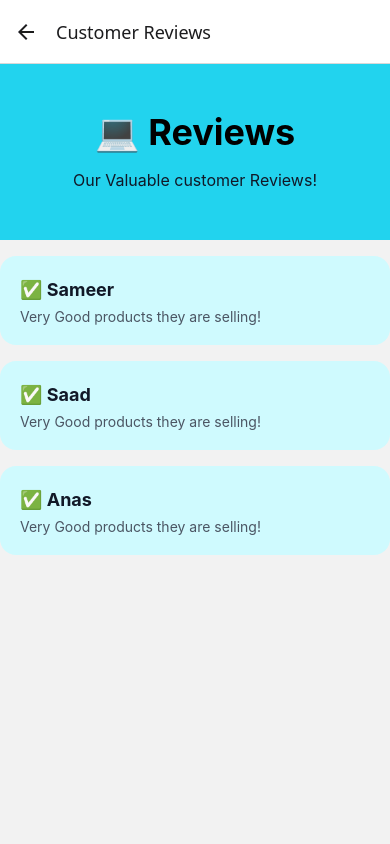
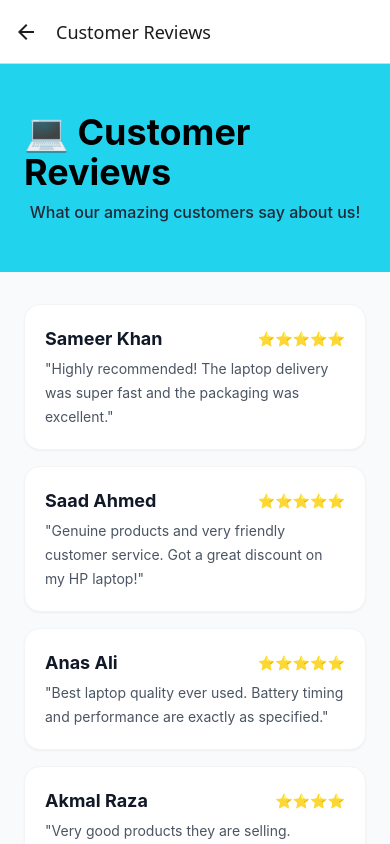
Before and after one commit to Okasha00/LaptopStore, a React Native app: screen /Review in a window 390 px wide. Built offline with nearby package versions, Linux system fonts and the light colour scheme.

Commit message:
Make changes in Review screen and added one more product

```diff
--- a/screens/ProductsScreen.js
+++ b/screens/ProductsScreen.js
@@ -5,6 +5,7 @@ import HPImg from '../assets/products/HP.png';
 import LenovoImg from '../assets/products/Lenovo.png';
 import AsusImg from '../assets/products/Asus.png';
 import MacBookImg from '../assets/products/MacBook.png';
+import HPSImg from '../assets/products/HPS.png';
 import ReviewScreen from './ReviewScreen';
 
 const laptops = [
@@ -13,6 +14,7 @@ const laptops = [
   { id: '3', name: 'Lenovo ThinkPad E14', price: 799, image: LenovoImg },
   { id: '4', name: 'ASUS VivoBook 15', price: 599, image: AsusImg },
   { id: '5', name: 'MacBook Air M2', price: 1099, image: MacBookImg },
+  { id: '6', name: 'HP EliteBook 840', price: 798,image: HPSImg },
 ];
 
 export default function ProductsScreen({ navigation }) {
--- a/screens/ReviewScreen.js
+++ b/screens/ReviewScreen.js
@@ -1,56 +1,103 @@
 import { StatusBar } from 'expo-status-bar';
 import { Text, View, ScrollView, Pressable } from 'react-native';
 
+export default function ReviewScreen({ navigation }) {
+  return (
+    <ScrollView className="flex-1 bg-gray-50">
 
-export default function ReviewScreen(navigation) {
-
-    return(
-        <ScrollView>
-            {/* Header */}
       <View className="items-center justify-center bg-cyan-400 px-6 py-12">
         <Text className="text-4xl font-bold text-black">
-          💻 Reviews
+          💻 Customer Reviews
         </Text>
 
-        <Text className="mt-4 text-center text-base text-gray-900">
-          Our Valuable customer Reviews!
+        <Text className="mt-2 text-center text-base font-medium text-gray-800">
+          What our amazing customers say about us!
         </Text>
       </View>
 
-      {/* Products List */}
+      <View className="px-6 py-4">
 
+        <View className="mt-4 rounded-2xl border border-gray-100 bg-white p-5 shadow-sm">
+          <View className="mb-1 flex-row items-center justify-between">
+            <Text className="text-lg font-bold text-gray-900">
+              Sameer Khan
+            </Text>
+            <Text className="text-sm">⭐⭐⭐⭐⭐</Text>
+          </View>
 
-        <View className="mt-4 rounded-2xl bg-cyan-100 p-5">
-          <Text className="text-lg font-bold text-gray-900">
-            ✅ Sameer
-          </Text>
-          <Text className="mt-1 text-gray-600">
-            Very Good products they are selling!
+          <Text className="leading-6 text-gray-600">
+            "Highly recommended! The laptop delivery was super fast and the packaging was excellent."
           </Text>
         </View>
 
+        <View className="mt-4 rounded-2xl border border-gray-100 bg-white p-5 shadow-sm">
+          <View className="mb-1 flex-row items-center justify-between">
+            <Text className="text-lg font-bold text-gray-900">
+              Saad Ahmed
+            </Text>
+            <Text className="text-sm">⭐⭐⭐⭐⭐</Text>
+          </View>
 
-        <View className="mt-4 rounded-2xl bg-cyan-100 p-5">
-          <Text className="text-lg font-bold text-gray-900">
-            ✅ Saad
-          </Text>
-          <Text className="mt-1 text-gray-600">
-            Very Good products they are selling!
+          <Text className="leading-6 text-gray-600">
+            "Genuine products and very friendly customer service. Got a great discount on my HP laptop!"
           </Text>
         </View>
 
-        <View className="mt-4 rounded-2xl bg-cyan-100 p-5">
-          <Text className="text-lg font-bold text-gray-900">
-            ✅ Anas
-          </Text>
-          <Text className="mt-1 text-gray-600">
-            Very Good products they are selling!
+        <View className="mt-4 rounded-2xl border border-gray-100 bg-white p-5 shadow-sm">
+          <View className="mb-1 flex-row items-center justify-between">
+            <Text className="text-lg font-bold text-gray-900">
+              Anas Ali
+            </Text>
+            <Text className="text-sm">⭐⭐⭐⭐⭐</Text>
+          </View>
+
+          <Text className="leading-6 text-gray-600">
+            "Best laptop quality ever used. Battery timing and performance are exactly as specified."
           </Text>
         </View>
 
+        <View className="mt-4 rounded-2xl border border-gray-100 bg-white p-5 shadow-sm">
+          <View className="mb-1 flex-row items-center justify-between">
+            <Text className="text-lg font-bold text-gray-900">
+              Akmal Raza
+            </Text>
+            <Text className="text-sm">⭐⭐⭐⭐
+            </Text>
+          </View>
 
-      <View />
+          <Text className="leading-6 text-gray-600">
+            "Very good products they are selling. Satisfied with my gaming laptop purchase."
+          </Text>
+        </View>
 
-        </ScrollView>
-    )
+        <View className="mt-4 rounded-2xl border border-gray-100 bg-white p-5 shadow-sm">
+          <View className="mb-1 flex-row items-center justify-between">
+            <Text className="text-lg font-bold text-gray-900">
+              Saeed Anwar
+            </Text>
+            <Text className="text-sm">⭐⭐⭐⭐⭐</Text>
+          </View>
+
+          <Text className="leading-6 text-gray-600">
+            "Really premium quality laptops are available here. Definitely buying again in the future!"
+          </Text>
+        </View>
+
+        <View className="mt-8 items-center pb-9">
+          <Pressable
+            className="rounded-2xl bg-black px-8 py-4 active:opacity-80"
+            onPress={() => navigation.navigate('Introduction')}
+          >
+            <Text className="text-lg font-bold text-white">
+              Back To Home Screen
+            </Text>
+          </Pressable>
+        </View>
+
+      </View>
+
+      <StatusBar style="auto" />
+
+    </ScrollView>
+  );
 }
```
Also changed, not shown: assets/products/HPS.png (added).
